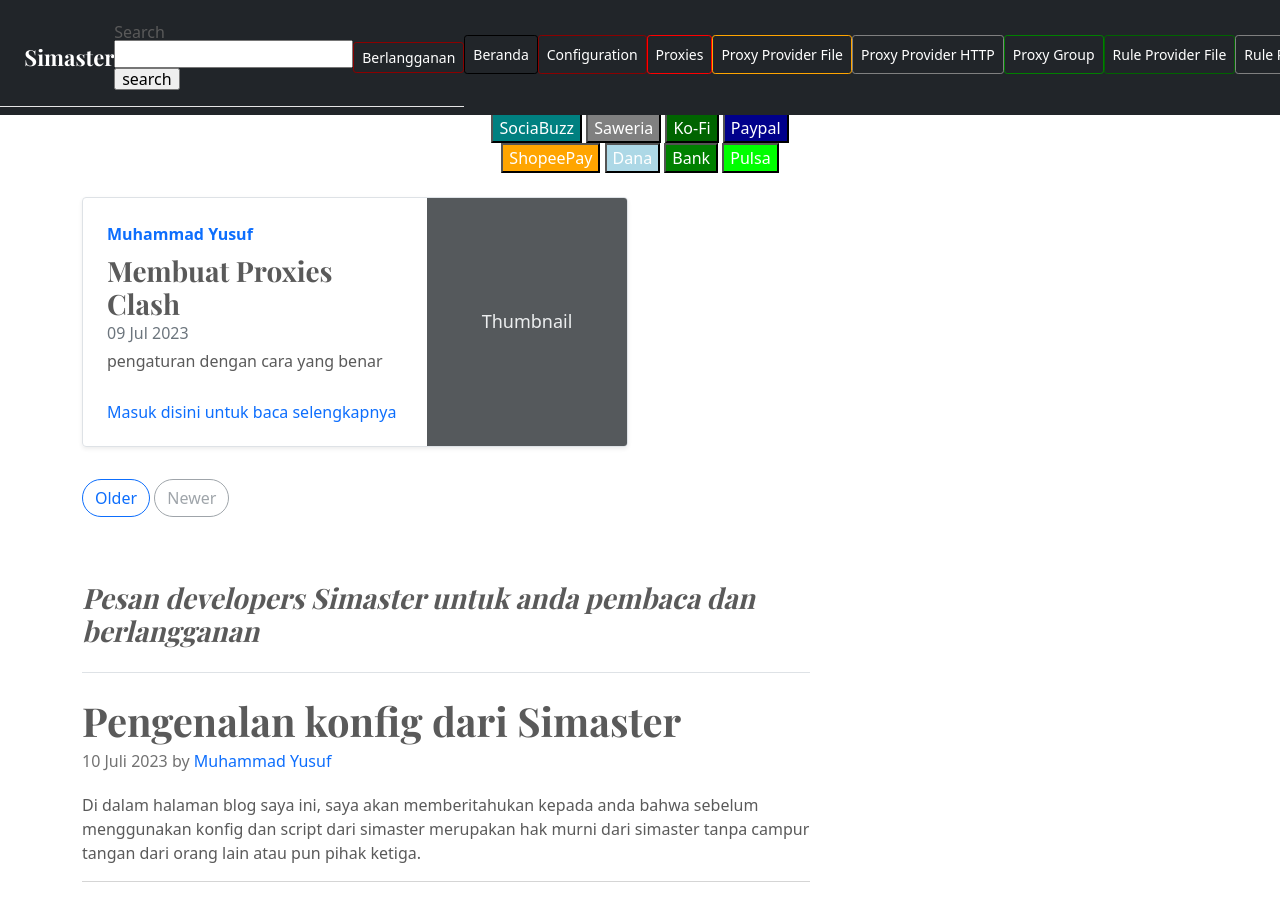
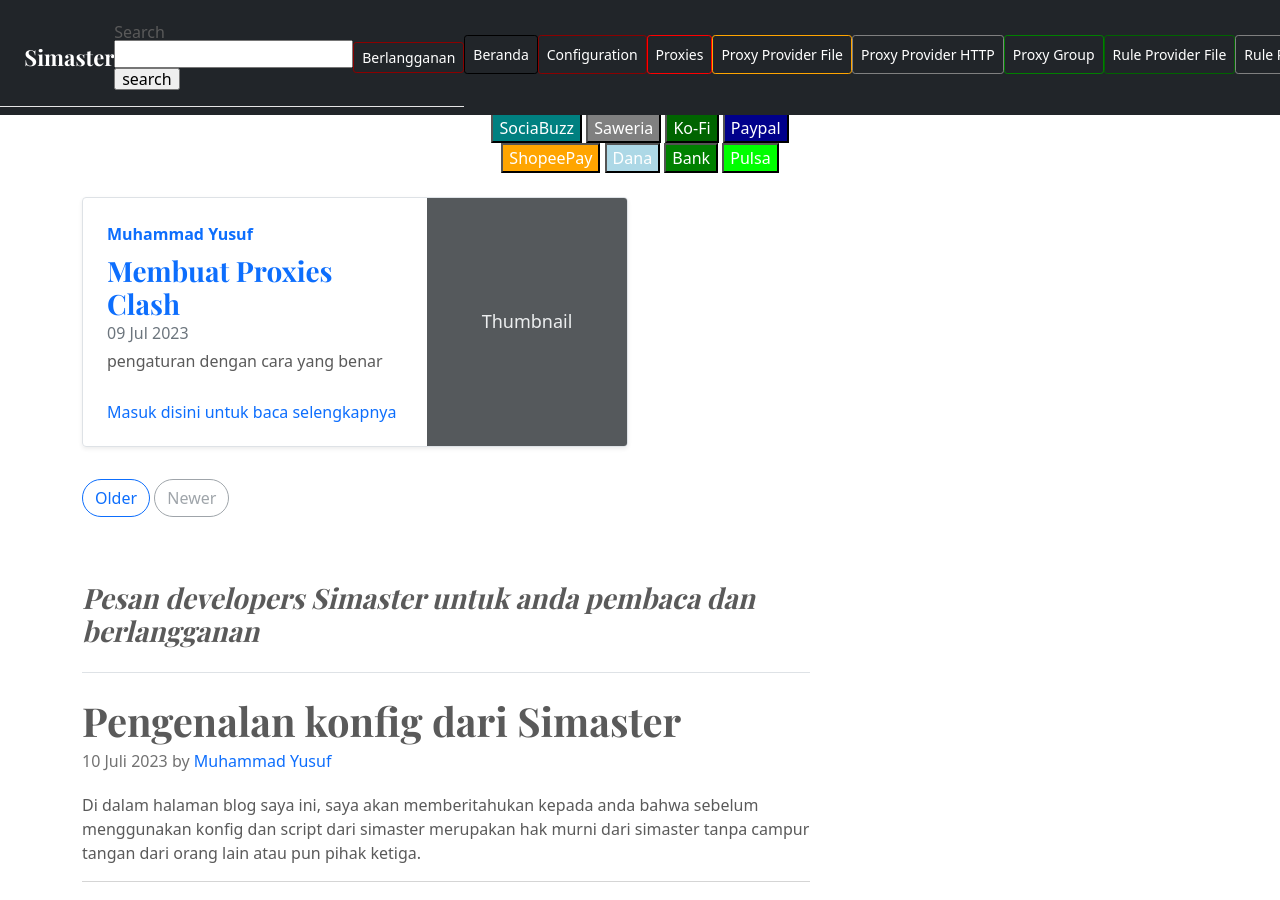
Before and after one commit to mwnsofficial/simastertutorials.github.io, a Jekyll site: the page built from index.html, in a window 1280 px wide and 900 px high, scrolled down 1810 px. Built offline with Jekyll 4.4.1, drawn with Linux system fonts in a browser that asks for light colours; the list of posts is cut into pages by our own code; comment, search, counter and statistics services are not loaded.

Commit message:
Update index.html

```diff
--- a/index.html
+++ b/index.html
@@ -21,7 +21,7 @@ layout: default
     <div class="row g-0 border rounded overflow-hidden flex-md-row mb-4 shadow-sm h-md-250 position-relative">
       <div class="col p-4 d-flex flex-column position-static">
         <strong class="d-inline-block mb-2 text-primary">{% if post.author %}{{ author.display_name }}{% else %}{{ site.author }}{% endif %}</strong>
-        <h3 class="mb-0">{{ post.title }}</h3>
+        <h3 class="mb-0"><a style="text-decoration:none;" href="{{ post.url | absolute_url }}">{{ post.title }}</a></h3>
         <div class="mb-1 text-muted">{{ post.date | date_to_string }}</div>
         <p class="card-text mb-auto">{{ post.excerpt | strip_html | truncatewords:15 }}</p>
         <a style="text-decoration:none;" href="{{ post.url | absolute_url }}" class="stretched-link">Masuk disini untuk baca selengkapnya</a>
```
